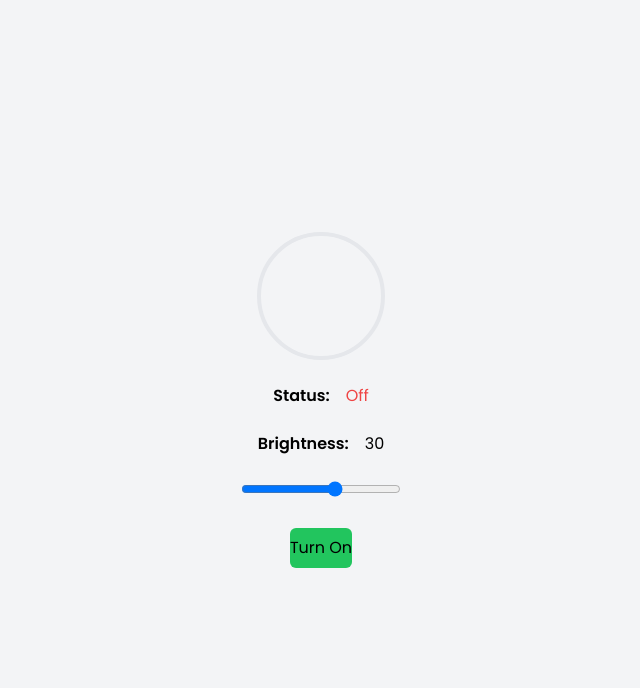
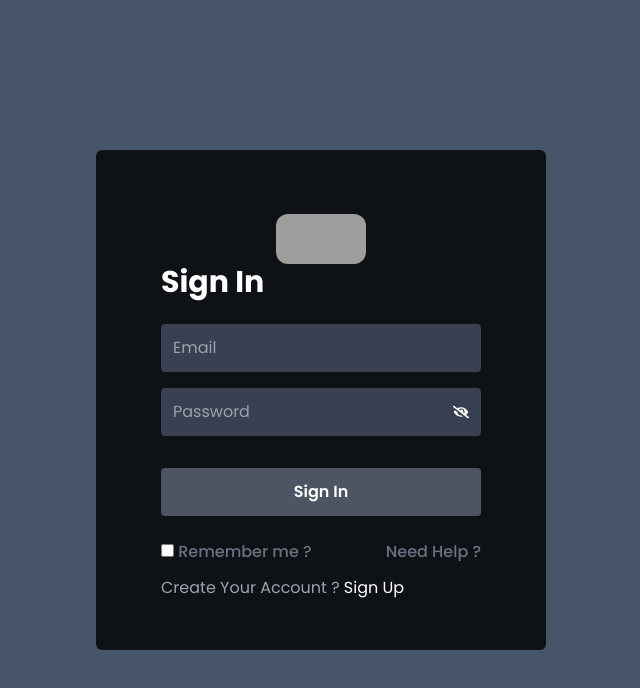
Before and after one commit to Prabakara-N/ProEmbSys-task, a React (Create React App) app: page / in a window 1280 px wide. Shown: the top 688 px of the page, without its empty margins (319-959 px from the left). Built offline with nearby package versions, Linux system fonts and the light colour scheme; no server answers; grey boxes are pictures that could not be loaded.

Commit message:
authendication added

```diff
--- a/package.json
+++ b/package.json
@@ -8,6 +8,7 @@
     "@testing-library/user-event": "^13.5.0",
     "react": "^18.2.0",
     "react-dom": "^18.2.0",
+    "react-icons": "^4.10.1",
     "react-scripts": "5.0.1",
     "react-toastify": "^9.1.3",
     "web-vitals": "^2.1.4"
--- a/src/App.js
+++ b/src/App.js
@@ -3,13 +3,17 @@ import "./styles/App.css";
 import Home from "./pages/Home";
 import { ToastContainer } from "react-toastify";
 import "react-toastify/dist/ReactToastify.css";
+import Login from "./pages/Login";
+import SignUp from "./pages/SignUp";
 
 const App = () => {
   return (
     <BrowserRouter>
       <ToastContainer />
       <Routes>
-        <Route path="/" element={<Home />} />
+        <Route path="/" element={<Login />} />
+        <Route path="/signup" element={<SignUp />} />
+        <Route path="/home" element={<Home />} />
       </Routes>
     </BrowserRouter>
   );
--- /dev/null
+++ b/src/contexts/AuthContext.js
@@ -0,0 +1,61 @@
+import { createContext, useContext, useEffect, useState } from "react";
+import { auth } from "../utils/firebase";
+import {
+  createUserWithEmailAndPassword,
+  signInWithEmailAndPassword,
+  signOut,
+  onAuthStateChanged,
+} from "firebase/auth";
+
+// create context
+const AuthContext = createContext();
+
+const AuthContextProvider = ({ children }) => {
+  const [user, setUser] = useState(null);
+
+  // signUp
+  const signUp = (email, password) => {
+    return createUserWithEmailAndPassword(auth, email, password);
+  };
+
+  // login
+  const logIn = (email, password) => {
+    return signInWithEmailAndPassword(auth, email, password);
+  };
+
+  // logOut
+  const logOut = () => {
+    return signOut(auth);
+  };
+
+  useEffect(() => {
+    const unsubscribe = onAuthStateChanged(auth, (currentUser) => {
+      if (currentUser) {
+        setUser(currentUser);
+      } else {
+        setUser(null);
+      }
+    });
+
+    return unsubscribe;
+  }, []);
+
+  return (
+    <AuthContext.Provider
+      value={{
+        user,
+        signUp,
+        logIn,
+        logOut,
+      }}
+    >
+      {children}
+    </AuthContext.Provider>
+  );
+};
+
+export const UserAuth = () => {
+  return useContext(AuthContext);
+};
+
+export default AuthContextProvider;
--- a/src/index.js
+++ b/src/index.js
@@ -1,10 +1,13 @@
 import React from "react";
 import ReactDOM from "react-dom/client";
 import App from "./App";
+import AuthContextProvider from "./contexts/AuthContext";
 
 const root = ReactDOM.createRoot(document.getElementById("root"));
 root.render(
   <React.StrictMode>
-    <App />
+    <AuthContextProvider>
+      <App />
+    </AuthContextProvider>
   </React.StrictMode>
 );
--- a/src/pages/Login.jsx
+++ b/src/pages/Login.jsx
@@ -1,7 +1,101 @@
-import React from "react";
+import React, { useState } from "react";
+import { Link, useNavigate } from "react-router-dom";
+import { UserAuth } from "../contexts/AuthContext";
+import { FaEye, FaEyeSlash } from "react-icons/fa";
 
 const Login = () => {
-  return <div>Login</div>;
+  const [email, setEmail] = useState("");
+  const [password, setPassword] = useState("");
+  const [error, setError] = useState("");
+  const [isEyeOpen, setIsEyeOpen] = useState(false);
+  const { logIn } = UserAuth();
+
+  const navigate = useNavigate();
+
+  const handleSubmit = async (e) => {
+    e.preventDefault();
+    setError("");
+    try {
+      await logIn(email, password);
+      navigate("/home");
+    } catch (error) {
+      console.log(error);
+      if (error.message === "Firebase: Error (auth/user-not-found).") {
+        setError("User Doesn't Exist...Create Your Account");
+      } else if (error.message === "Firebase: Error (auth/wrong-password).") {
+        setError("Password Wrong...Please Check Your Password");
+      }
+    }
+  };
+  return (
+    <>
+      <div className="w-full h-screen mx-auto bg-slate-600 flex justify-center items-center min-h-[100vh] in">
+        <div className="fixed w-full px-4 py-20 z-50 ">
+          <div className="max-w-[450px] h-[500px] mx-auto bg-black/80 text-white rounded-md">
+            <div className="max-w-[320px] mx-auto py-16 px-3 md:px-0">
+              <div className="logo-login text-center ">
+                <img
+                  src="https://res.cloudinary.com/daxmjqsy2/image/upload/v1679395171/logo_q8a29a.png"
+                  alt="logo"
+                  className="w-[90px] h-[50px] mx-auto rounded-xl"
+                />
+              </div>
+              <h1 className="text-3xl font-bold">Sign In</h1>
+              {error ? (
+                <small className="text-red-500 font-semibold">{error}</small>
+              ) : null}
+              <form
+                onSubmit={handleSubmit}
+                className="w-full flex flex-col py-4"
+              >
+                <input
+                  className="p-3 my-2 bg-gray-700 rounded"
+                  type="email"
+                  placeholder="Email"
+                  autoComplete="email"
+                  onChange={(e) => setEmail(e.target.value)}
+                  required
+                />
+                <div className="password-input relative">
+                  <input
+                    className="p-3 my-2 w-full bg-gray-700 rounded"
+                    type={isEyeOpen ? "text" : "password"}
+                    placeholder="Password"
+                    autoComplete="current-password"
+                    onChange={(e) => setPassword(e.target.value)}
+                  />
+                  <div
+                    className="cursor-pointer absolute bottom-6 right-3"
+                    onClick={() => setIsEyeOpen(!isEyeOpen)}
+                  >
+                    {isEyeOpen ? <FaEye /> : <FaEyeSlash />}
+                  </div>
+                </div>
+
+                <button
+                  type="submit"
+                  className="bg-gray-600 py-3 my-6 rounded font-semibold hover:bg-slate-600 transition-all duration-300"
+                >
+                  Sign In
+                </button>
+                <div className=" flex justify-between items-center font-medium mb-3 text-gray-500">
+                  <p className="mr-2">
+                    {" "}
+                    <input type="checkbox" /> Remember me ?
+                  </p>
+                  <p>Need Help ?</p>
+                </div>
+                <p>
+                  <span className="text-gray-400">Create Your Account ?</span>
+                  <Link to="/signup"> Sign Up</Link>{" "}
+                </p>
+              </form>
+            </div>
+          </div>
+        </div>
+      </div>
+    </>
+  );
 };
 
 export default Login;
--- a/src/pages/SignUp.jsx
+++ b/src/pages/SignUp.jsx
@@ -1,7 +1,102 @@
-import React from "react";
+import React, { useState } from "react";
+import { Link, useNavigate } from "react-router-dom";
+// auth context
+import { UserAuth } from "../contexts/AuthContext";
+import { FaEye, FaEyeSlash } from "react-icons/fa";
 
 const SignUp = () => {
-  return <div>SignUp</div>;
+  const [email, setEmail] = useState("");
+  const [password, setPassword] = useState("");
+  const [error, setError] = useState("");
+  const [isEyeOpen, setIsEyeOpen] = useState(false);
+  const { signUp } = UserAuth();
+
+  const navigate = useNavigate();
+
+  const handleSubmit = async (e) => {
+    e.preventDefault();
+    try {
+      await signUp(email, password);
+      navigate("/home");
+    } catch (error) {
+      console.log(error);
+      if (error.message === "Firebase: Error (auth/email-already-in-use).") {
+        setError("User Already Exist...Try with another Email");
+      }
+    }
+  };
+  return (
+    <>
+      <div>
+        <div className="w-full h-screen  bg-slate-600 in">
+          <div className="fixed w-full px-4 py-14 z-50 ">
+            <div className="max-w-[450px] h-[500px] mx-auto bg-black/80 text-white rounded-md shadow-xl">
+              <div className="max-w-[320px] mx-auto py-16 px-2 md:px-0">
+                <div className="logo-login text-center ">
+                  <img
+                    src="https://res.cloudinary.com/daxmjqsy2/image/upload/v1679395171/logo_q8a29a.png"
+                    alt="logo"
+                    className="w-[90px] h-[50px] mx-auto rounded-xl"
+                  />
+                </div>
+                <h1 className="text-3xl font-bold">Sign Up</h1>
+                {error ? (
+                  <small className="text-red-500 font-semibold">{error}</small>
+                ) : null}
+                <form
+                  onSubmit={handleSubmit}
+                  className="w-full flex flex-col py-4"
+                >
+                  <input
+                    onChange={(e) => setEmail(e.target.value)}
+                    className="p-3 my-2 bg-gray-700 rounded"
+                    type="email"
+                    placeholder="Email"
+                    autoComplete="email"
+                    required
+                  />
+                  <div className="password-input relative">
+                    <input
+                      className="p-3 my-2 w-full bg-gray-700 rounded"
+                      type={isEyeOpen ? "text" : "password"}
+                      placeholder="Password"
+                      autoComplete="current-password"
+                      onChange={(e) => setPassword(e.target.value)}
+                    />
+                    <div
+                      className="cursor-pointer absolute bottom-6 right-3"
+                      onClick={() => setIsEyeOpen(!isEyeOpen)}
+                    >
+                      {isEyeOpen ? <FaEye /> : <FaEyeSlash />}
+                    </div>
+                  </div>
+                  <button
+                    type="submit"
+                    className="bg-gray-600 py-3 my-6 rounded font-semibold hover:bg-slate-600 transition-all duration-300"
+                  >
+                    Sign Up
+                  </button>
+                  <div className=" flex justify-between items-center font-medium mb-3 text-gray-400">
+                    <p className="mr-2">
+                      {" "}
+                      <input type="checkbox" /> Remember me ?
+                    </p>
+                    <p>Need Help ?</p>
+                  </div>
+                  <p>
+                    <span className="text-gray-500">
+                      Already have an account ?
+                    </span>
+                    <Link to="/"> Sign In</Link>{" "}
+                  </p>
+                </form>
+              </div>
+            </div>
+          </div>
+        </div>
+      </div>
+    </>
+  );
 };
 
 export default SignUp;
--- a/src/utils/firebase.js
+++ b/src/utils/firebase.js
@@ -0,0 +1,20 @@
+import { initializeApp } from "firebase/app";
+import { getAuth } from "firebase/auth";
+import { getFirestore } from "firebase/firestore";
+
+const firebaseConfig = {
+  apiKey: "AIzaSyBNizkTL74SE4Mu4DKQqw-4g161EjXojzw",
+  authDomain: "react-authendication.firebaseapp.com",
+  projectId: "react-authendication",
+  storageBucket: "react-authendication.appspot.com",
+  messagingSenderId: "31161923510",
+  appId: "1:31161923510:web:ac7597ec82ffc3fa0ff317",
+};
+
+// Initialize Firebase
+export const app = initializeApp(firebaseConfig);
+export const auth = getAuth(app);
+const db = getFirestore(app);
+const firestore = getFirestore(app);
+
+export { db, firestore };
```
Also changed, not shown: 1 other file (tests, documents, lock files or other folders).
